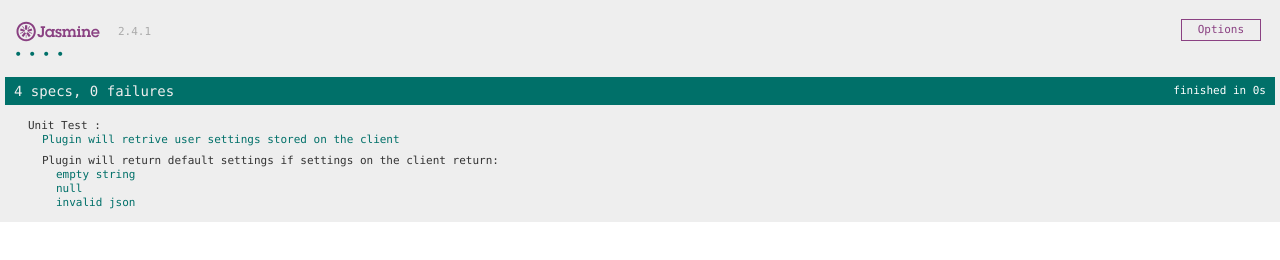
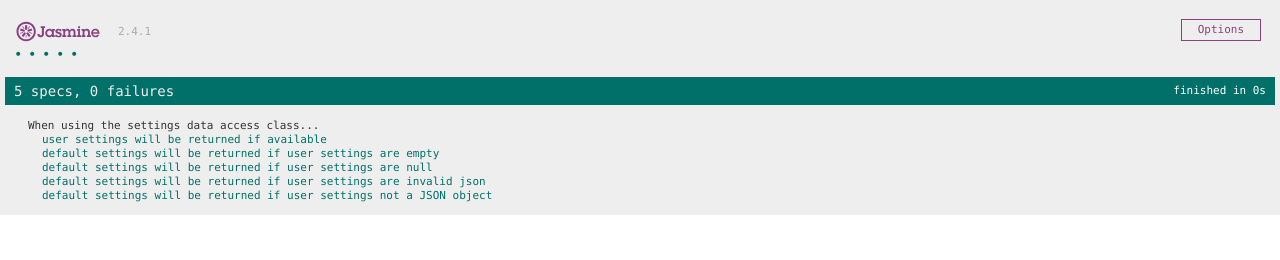
Before and after one commit to SamStauffer13/Censor, a plain HTML site: page ChromePlugin.html in a window 1280 px wide. Drawn offline with Linux system fonts and the light colour scheme.

Commit message:
Finished dataaccess class
Listening to ¥ung ¢hef on Youtube...

```diff
--- a/ChromePlugin.html
+++ b/ChromePlugin.html
@@ -15,11 +15,37 @@
     <script>
     'use strict';
 
-    class DataAccess
+    class SettingsService
+    {
+        constructor(SettingsDataAccess)
+        {
+            this.db = SettingsDataAccess;
+        }
+
+        ApplySettings()
+        {
+            // gets settings from db and applies them
+            var settings = db.GetSettings();
+        }
+
+        DisplaySettings()
+        {
+            // gets settings from db and displays them
+            // sets listener that would trigger save then apply
+        }
+
+        SaveSettings()
+        {
+            // gets settings from dom and saves settings to db
+        }
+    }
+
+    class SettingsDataAccess
     {
         constructor()
         {
             this.storageKey = "WRP";
+            this.defaultSettings = { "donald trump" : "mad scientist" };
         }
 
         GetSettings()
@@ -28,27 +54,29 @@
 
             try
             {
-                if(settings != 'null') // whatttt
-                {
-                      return JSON.parse(settings);
-                }
+                let parsed = JSON.parse(settings);
+                if (parsed && typeof parsed === 'object') return parsed;
             }
             catch(error)
             {
-                console.error(`${error.message} while parsing: ${settings}.`);
+                console.error(`${error.message} while parsing: ${settings}`);
             }
 
-            return { "donald trump" : "mad scientist" };
+            return this.defaultSettings;
+        }
+
+        UpdateSettings(settings)
+        {
+            localStorage.setItem("WRP", JSON.stringify(settings));
         }
     }
 
-    describe("Unit Test : ", function(){
+    describe("When using the settings data access class... ", function(){
 
         let sut;
-        beforeEach(() => { sut = new DataAccess(); });
+        beforeEach(() => { sut = new SettingsDataAccess(); });
 
-        it("Plugin will retrive user settings stored on the client", function(){
-
+        it("user settings will be returned if available", function(){
             // arrange
             let expectedSettings = { "this word" : "that word" };
             localStorage.setItem("WRP", JSON.stringify(expectedSettings));
@@ -56,12 +84,9 @@
             let actualSettings = sut.GetSettings();
             // assert
             expect(actualSettings).toEqual(expectedSettings);
-
         });
 
-        describe("Plugin will return default settings if settings on the client return:", function(){
-
-            it("empty string", function(){
+        it("default settings will be returned if user settings are empty", function(){
             // arrange
             localStorage.setItem("WRP", '');
             // act
@@ -70,7 +95,7 @@
             expect(result).toEqual( {"donald trump" : "mad scientist"} );
         });
 
-            it("null", function(){
+        it("default settings will be returned if user settings are null", function(){
             // arrange
             localStorage.setItem("WRP", null);
             // act
@@ -79,7 +104,7 @@
             expect(result).toEqual( {"donald trump" : "mad scientist"} );
         });
 
-            it("invalid json", function(){
+        it("default settings will be returned if user settings are invalid json", function(){
             // arrange
             localStorage.setItem("WRP", '{');
             // act
@@ -87,6 +112,14 @@
             // assert
             expect(result).toEqual( {"donald trump" : "mad scientist"} );
         });
+
+        it("default settings will be returned if user settings not a JSON object", function(){
+            // arrange
+            localStorage.setItem("WRP", 9);
+            // act
+            let result = sut.GetSettings();
+            // assert
+            expect(result).toEqual( {"donald trump" : "mad scientist"} );
         });
     });
 
```
Lines whose indentation alone changed are shown as unchanged.
